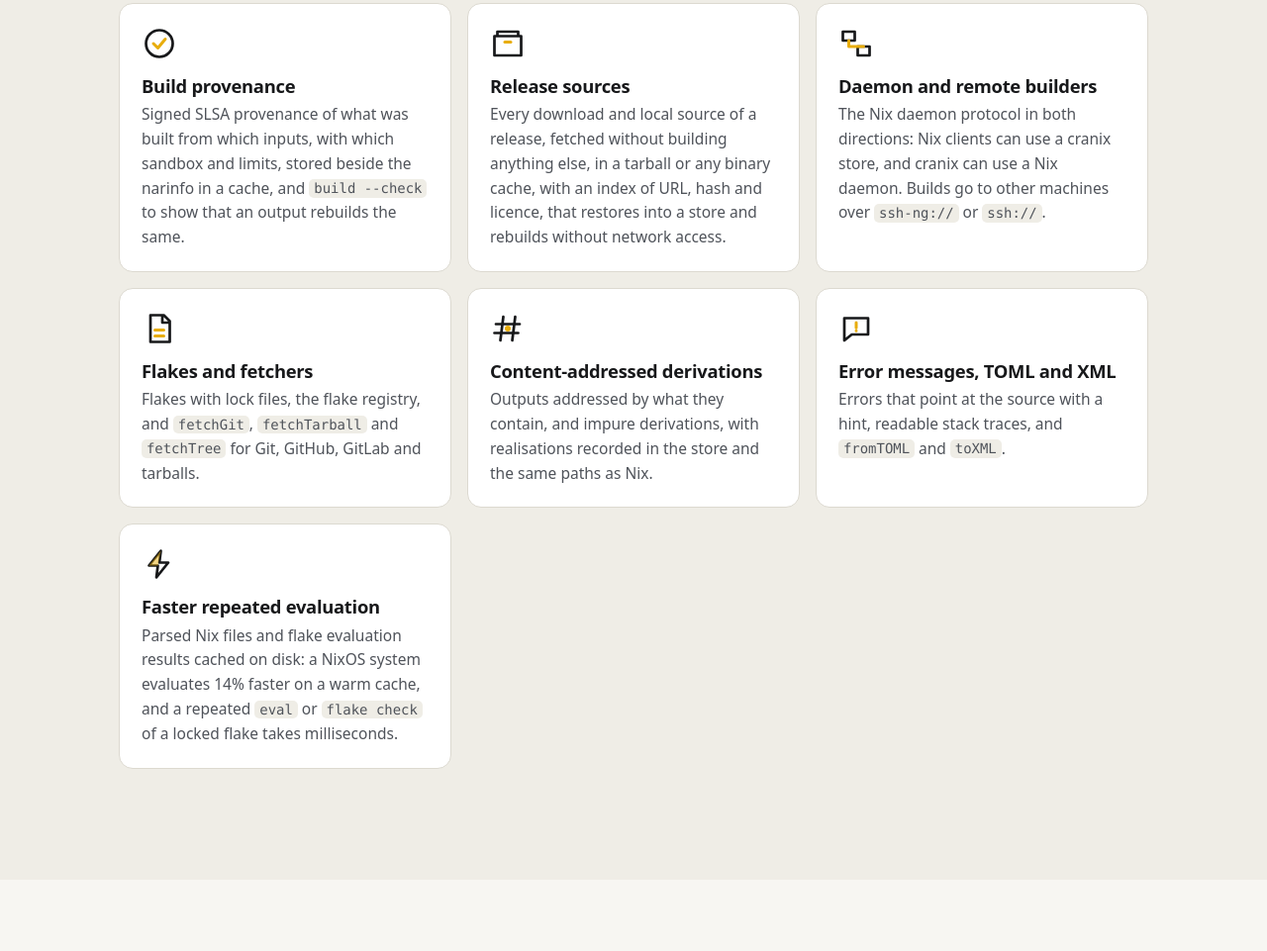
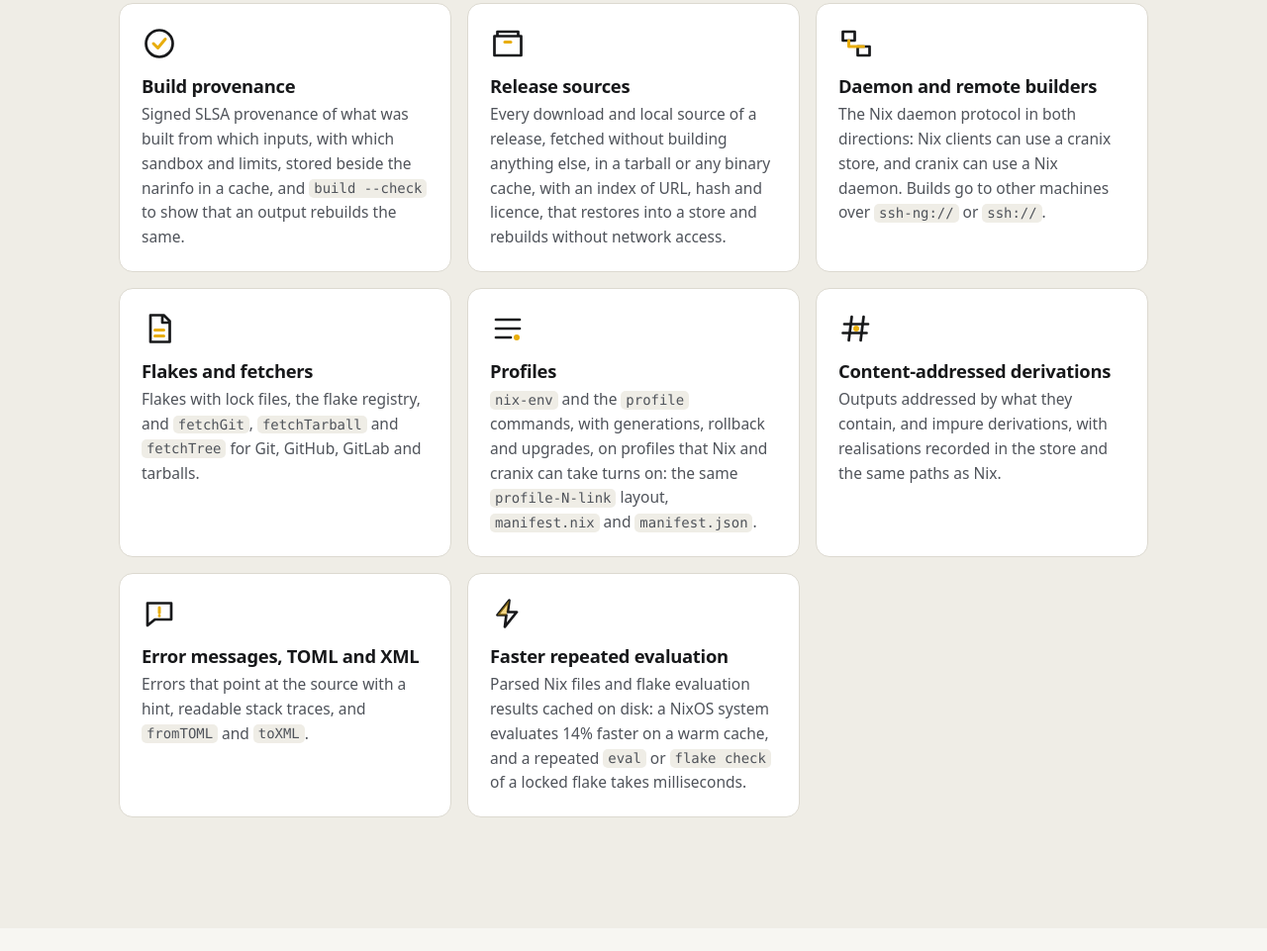
Before and after one commit to tmmy-cc/cranix, a plain HTML site: page site/index.html in a window 1280 px wide. Shown: the part 4039-5000 px from the top of the page at 99% size. Drawn offline with Linux system fonts and the light colour scheme.

Commit message:
docs: describe profiles and nix-env

```diff
--- a/site/index.html
+++ b/site/index.html
@@ -286,6 +286,11 @@
                                 <p>Flakes with lock files, the flake registry, and <code>fetchGit</code>, <code>fetchTarball</code> and <code>fetchTree</code> for Git, GitHub, GitLab and tarballs.</p>
                             </li>
                             <li class="feature reveal">
+                                <svg class="feature-icon" viewBox="0 0 24 24" aria-hidden="true" focusable="false"><path d="M4 6h16M4 12h16M4 18h10" fill="none" stroke="currentColor" stroke-width="1.8" stroke-linecap="round"/><circle class="accent" cx="18" cy="18" r="2" fill="currentColor"/></svg>
+                                <h3>Profiles</h3>
+                                <p><code>nix-env</code> and the <code>profile</code> commands, with generations, rollback and upgrades, on profiles that Nix and cranix can take turns on: the same <code>profile-N-link</code> layout, <code>manifest.nix</code> and <code>manifest.json</code>.</p>
+                            </li>
+                            <li class="feature reveal">
                                 <svg class="feature-icon" viewBox="0 0 24 24" aria-hidden="true" focusable="false"><path d="M9 4 7 20M17 4l-2 16M4 9h16M3 15h16" fill="none" stroke="currentColor" stroke-width="1.8" stroke-linecap="round"/><circle class="accent" cx="12" cy="12" r="2" fill="currentColor"/></svg>
                                 <h3>Content-addressed derivations</h3>
                                 <p>Outputs addressed by what they contain, and impure derivations, with realisations recorded in the store and the same paths as Nix.</p>
@@ -394,7 +399,7 @@
                         </div>
                     </li>
                 </ol>
-                <p class="commands reveal">Commands: <code>eval</code>, <code>instantiate</code>, <code>build</code>, <code>run</code>, <code>shell</code>, <code>develop</code>, <code>flake metadata|<wbr>show|<wbr>lock|<wbr>update|<wbr>check|<wbr>init|<wbr>new</code>, <code>copy</code>, <code>provenance</code>, <code>source-archive</code>, <code>daemon</code>, <code>show-derivation</code>, <code>realisation info</code>, <code>hash</code>, <code>key</code>, <code>nar dump|<wbr>restore</code> and <code>store add|<wbr>path-info|<wbr>sign|<wbr>closure|<wbr>ls|<wbr>verify|<wbr>gc|<wbr>serve</code>. Global options include <code>--store</code>, <code>--builders</code>, <code>--option</code>, <code>--show-trace</code>, <code>-I</code>, <code>--arg</code>, <code>--argstr</code>, <code>--system</code> and <code>--pure</code>.</p>
+                <p class="commands reveal">Commands: <code>eval</code>, <code>instantiate</code>, <code>build</code>, <code>run</code>, <code>shell</code>, <code>develop</code>, <code>flake metadata|<wbr>show|<wbr>lock|<wbr>update|<wbr>check|<wbr>init|<wbr>new</code>, <code>copy</code>, <code>nix-env</code>, <code>profile install|<wbr>remove|<wbr>upgrade|<wbr>list|<wbr>rollback|<wbr>history|<wbr>wipe-history</code>, <code>provenance</code>, <code>source-archive</code>, <code>daemon</code>, <code>show-derivation</code>, <code>realisation info</code>, <code>hash</code>, <code>key</code>, <code>nar dump|<wbr>restore</code> and <code>store add|<wbr>path-info|<wbr>sign|<wbr>closure|<wbr>ls|<wbr>verify|<wbr>gc|<wbr>serve</code>. Global options include <code>--store</code>, <code>--builders</code>, <code>--option</code>, <code>--show-trace</code>, <code>-I</code>, <code>--arg</code>, <code>--argstr</code>, <code>--system</code> and <code>--pure</code>.</p>
             </div>
         </section>
 
```
Also changed, not shown: 2 other files.
